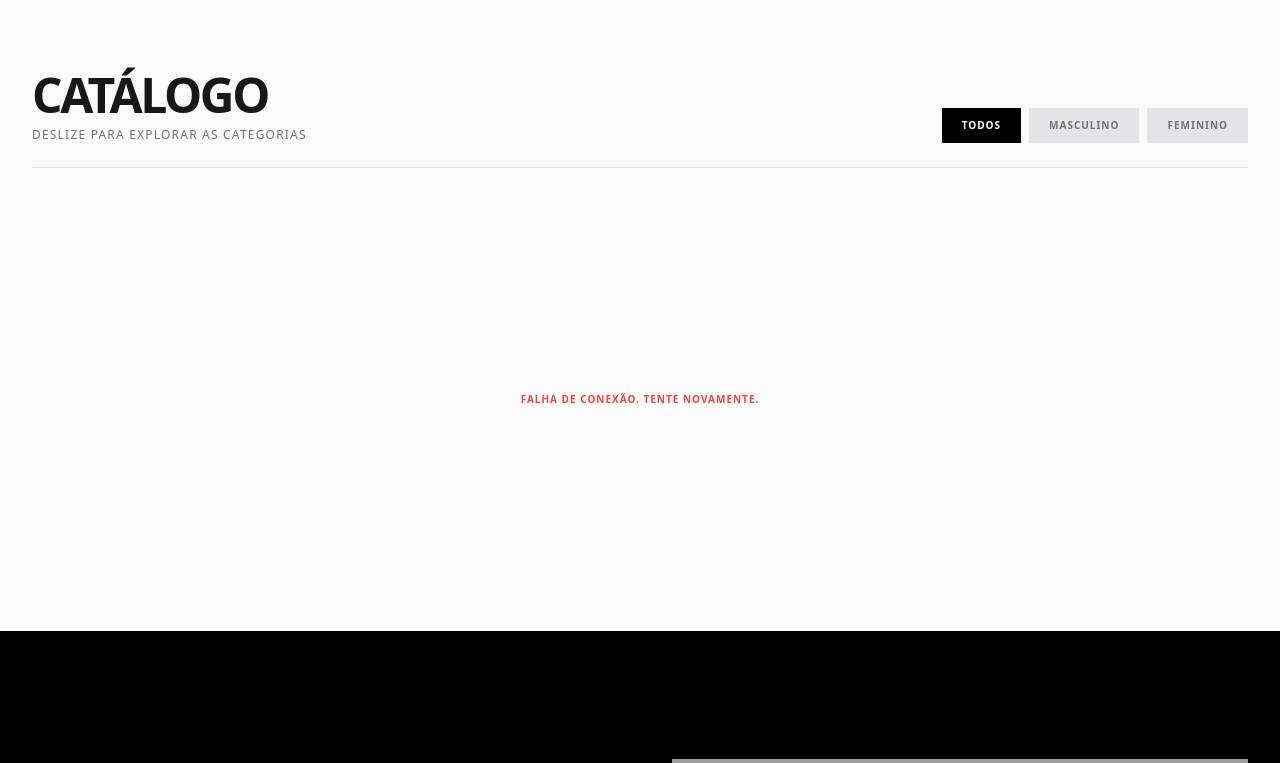
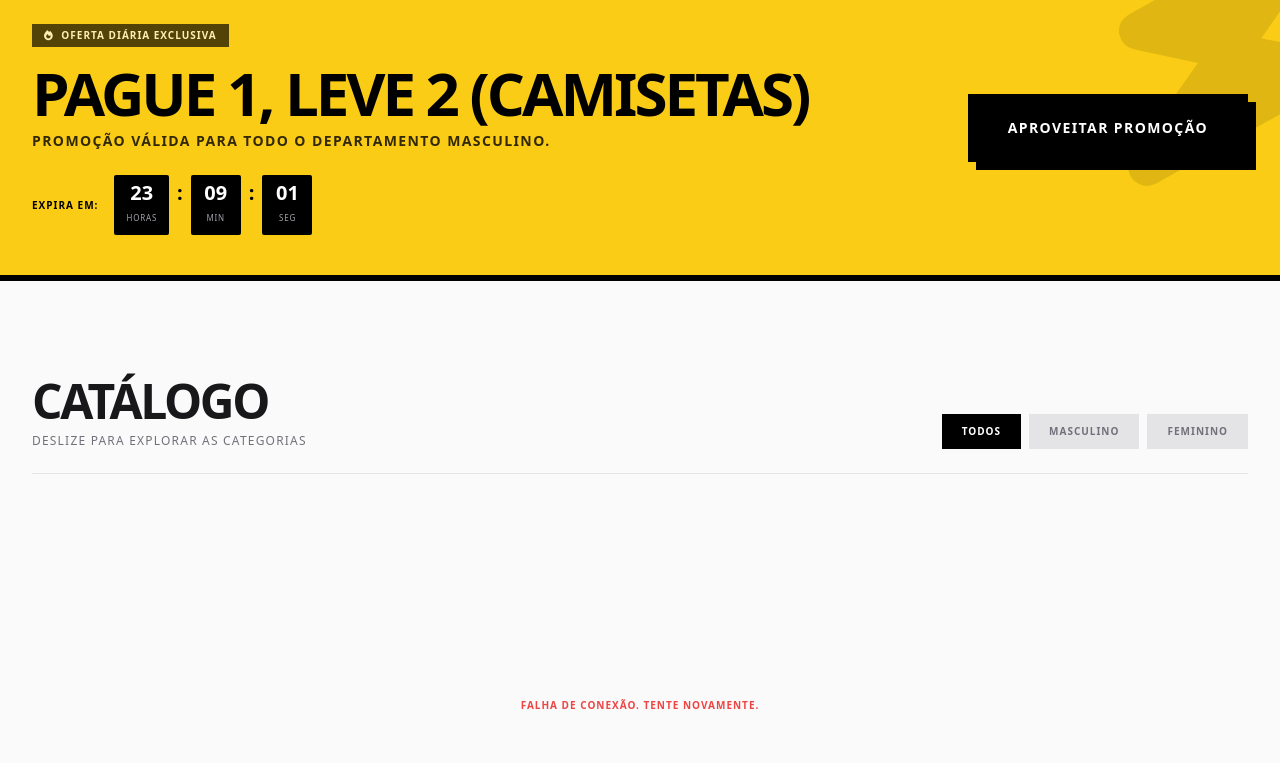
Before and after one commit to DevLeonan/bravuz, a Django app: page / in a window 1280 px wide. Shown: the part 777-1540 px from the top of the page. Run offline with Django 5.2, Linux system fonts and the light colour scheme; data that the repository does not hold is empty; some libraries are stand-ins or nearby versions; grey boxes are pictures that could not be loaded.

Commit message:
Adicionando motor de promocoes e atualizando index

```diff
--- a/loja/templates/loja/index.html
+++ b/loja/templates/loja/index.html
@@ -84,6 +84,54 @@
 
         <div class="absolute bottom-10 left-1/2 transform -translate-x-1/2 animate-bounce">
             <i class="fa-solid fa-arrow-down text-white/50 text-xl"></i>
+        </div>
+    </section>
+
+    <!-- SEÇÃO OFERTA DO DIA (AUTOMÁTICA) -->
+    <section id="oferta-diaria" class="bg-yellow-400 border-y-[6px] border-black py-10 relative overflow-hidden">
+        <!-- Elemento de fundo para dar estilo -->
+        <div class="absolute -right-20 -top-20 opacity-10 transform rotate-12">
+            <i class="fa-solid fa-bolt text-[300px] text-black"></i>
+        </div>
+
+        <div class="max-w-[1400px] mx-auto px-4 sm:px-6 lg:px-8 relative z-10 flex flex-col md:flex-row items-center justify-between gap-8">
+            <div class="flex-1">
+                <span class="bg-black text-white text-[10px] font-black uppercase tracking-widest px-3 py-1 mb-4 inline-block animate-pulse">
+                    <i class="fa-solid fa-fire mr-1"></i> Oferta Diária Exclusiva
+                </span>
+                <h2 id="promo-titulo" class="text-4xl md:text-6xl font-black uppercase tracking-tighter text-black leading-none mb-2">
+                    Carregando...
+                </h2>
+                <p id="promo-desc" class="text-black/80 font-bold uppercase tracking-widest text-xs md:text-sm mb-6">
+                    Aguarde...
+                </p>
+
+                <div class="flex items-center gap-4">
+                    <span class="text-[10px] font-black uppercase tracking-widest text-black">Expira em:</span>
+                    <div class="flex gap-2 text-center">
+                        <div class="bg-black text-white px-3 py-2 rounded-sm min-w-[50px]">
+                            <span id="timer-horas" class="block text-xl font-black leading-none">00</span>
+                            <span class="text-[8px] uppercase tracking-widest text-zinc-400">Horas</span>
+                        </div>
+                        <span class="text-xl font-black text-black self-start pt-1">:</span>
+                        <div class="bg-black text-white px-3 py-2 rounded-sm min-w-[50px]">
+                            <span id="timer-minutos" class="block text-xl font-black leading-none">00</span>
+                            <span class="text-[8px] uppercase tracking-widest text-zinc-400">Min</span>
+                        </div>
+                        <span class="text-xl font-black text-black self-start pt-1">:</span>
+                        <div class="bg-black text-white px-3 py-2 rounded-sm min-w-[50px]">
+                            <span id="timer-segundos" class="block text-xl font-black leading-none">00</span>
+                            <span class="text-[8px] uppercase tracking-widest text-zinc-400">Seg</span>
+                        </div>
+                    </div>
+                </div>
+            </div>
+
+            <div class="w-full md:w-auto flex-shrink-0">
+                <button onclick="document.getElementById('produtos').scrollIntoView({ behavior: 'smooth' })" class="w-full md:w-auto bg-black text-white px-10 py-6 font-black uppercase tracking-widest text-sm hover:bg-white hover:text-black transition-all duration-300 shadow-[8px_8px_0px_0px_rgba(0,0,0,1)] hover:shadow-none hover:translate-x-2 hover:translate-y-2">
+                    Aproveitar Promoção
+                </button>
+            </div>
         </div>
     </section>
 
@@ -187,6 +235,15 @@
     </div>
 
     <script>
+        // LISTA DE PROMOÇÕES
+        const listaPromocoes = [
+            { titulo: "Compre 2, Leve 3", desc: "Adicione 3 peças à sacola e a de menor valor sai de graça." },
+            { titulo: "Frete Grátis Sul/Sudeste", desc: "Válido apenas hoje para todos os pedidos acima de R$ 149." },
+            { titulo: "15% OFF no PIX", desc: "Desconto agressivo ativado diretamente no checkout." },
+            { titulo: "Pague 1, Leve 2 (Camisetas)", desc: "Promoção válida para todo o departamento masculino." },
+            { titulo: "Cashback em Dobro", desc: "Compre hoje e ganhe 10% de dinheiro de volta na sua conta." }
+        ];
+
         let produtosBravusCache = [];
         let filtroAtualGenero = 'Todos';
         let filtroAtualCategoria = 'Todas';
@@ -194,6 +251,7 @@
         document.addEventListener('DOMContentLoaded', function() {
             carregarDadosIniciais();
             atualizarContador();
+            iniciarMotorDeOfertas();
         });
 
         async function carregarDadosIniciais() {
@@ -416,6 +474,33 @@
                 toast.classList.add('translate-y-32', 'opacity-0');
             }, 4000);
         }
+
+        function iniciarMotorDeOfertas() {
+            // Descobre que dia do ano é hoje para rodar a lista
+            const hoje = new Date();
+            const diaDoAno = Math.floor((hoje - new Date(hoje.getFullYear(), 0, 0)) / 1000 / 60 / 60 / 24);
+
+            // Escolhe a promoção baseada no dia (se a lista acabar, ele recomeça do zero)
+            const ofertaDeHoje = listaPromocoes[diaDoAno % listaPromocoes.length];
+
+            document.getElementById('promo-titulo').innerText = ofertaDeHoje.titulo;
+            document.getElementById('promo-desc').innerText = ofertaDeHoje.desc;
+
+            // Inicia o cronômetro até a meia-noite
+            setInterval(() => {
+                const agora = new Date();
+                const meiaNoite = new Date(agora.getFullYear(), agora.getMonth(), agora.getDate() + 1);
+                const diferenca = meiaNoite - agora;
+
+                const horas = Math.floor((diferenca % (1000 * 60 * 60 * 24)) / (1000 * 60 * 60));
+                const minutos = Math.floor((diferenca % (1000 * 60 * 60)) / (1000 * 60));
+                const segundos = Math.floor((diferenca % (1000 * 60)) / 1000);
+
+                document.getElementById('timer-horas').innerText = horas.toString().padStart(2, '0');
+                document.getElementById('timer-minutos').innerText = minutos.toString().padStart(2, '0');
+                document.getElementById('timer-segundos').innerText = segundos.toString().padStart(2, '0');
+            }, 1000);
+        }
     </script>
 </body>
 </html>
```
Also changed, not shown: 1 other file.
